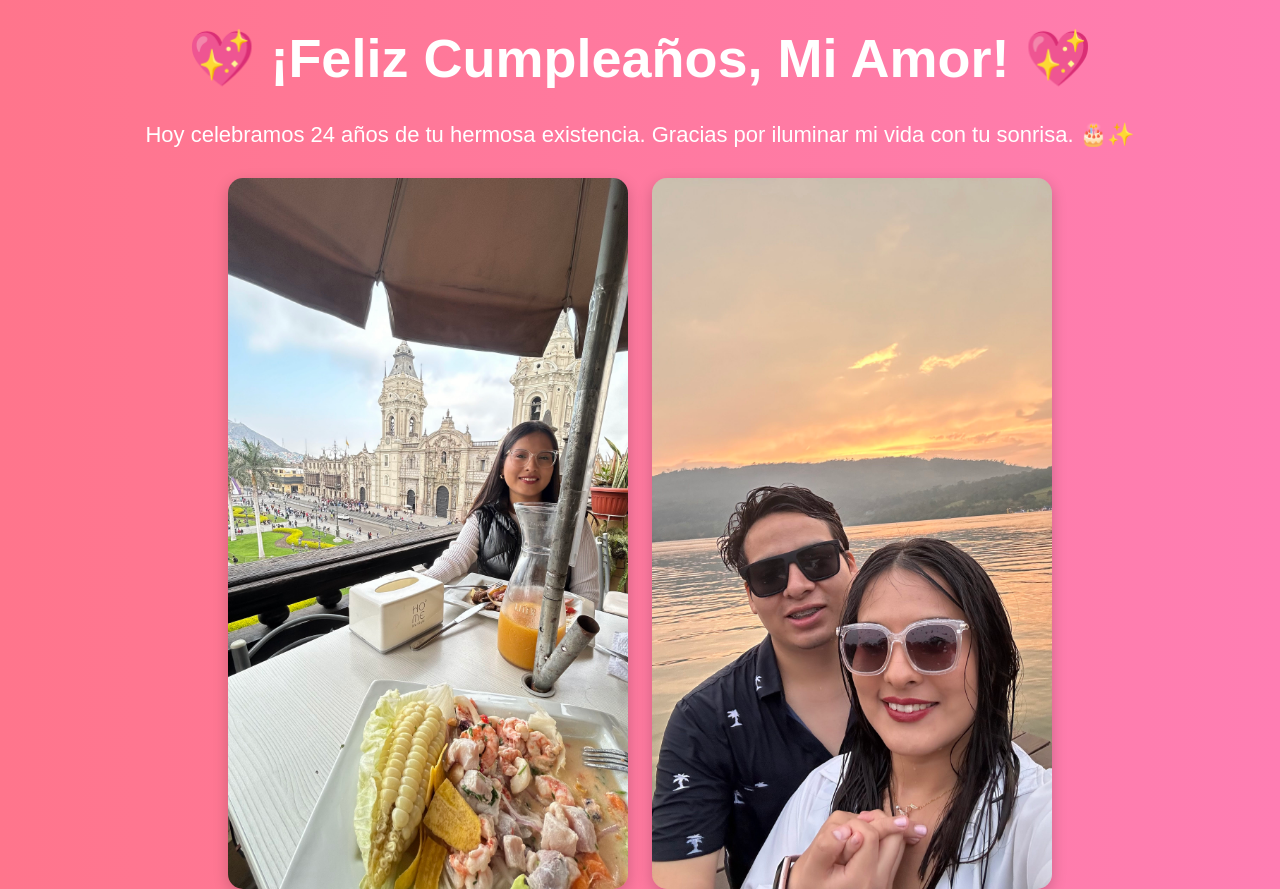
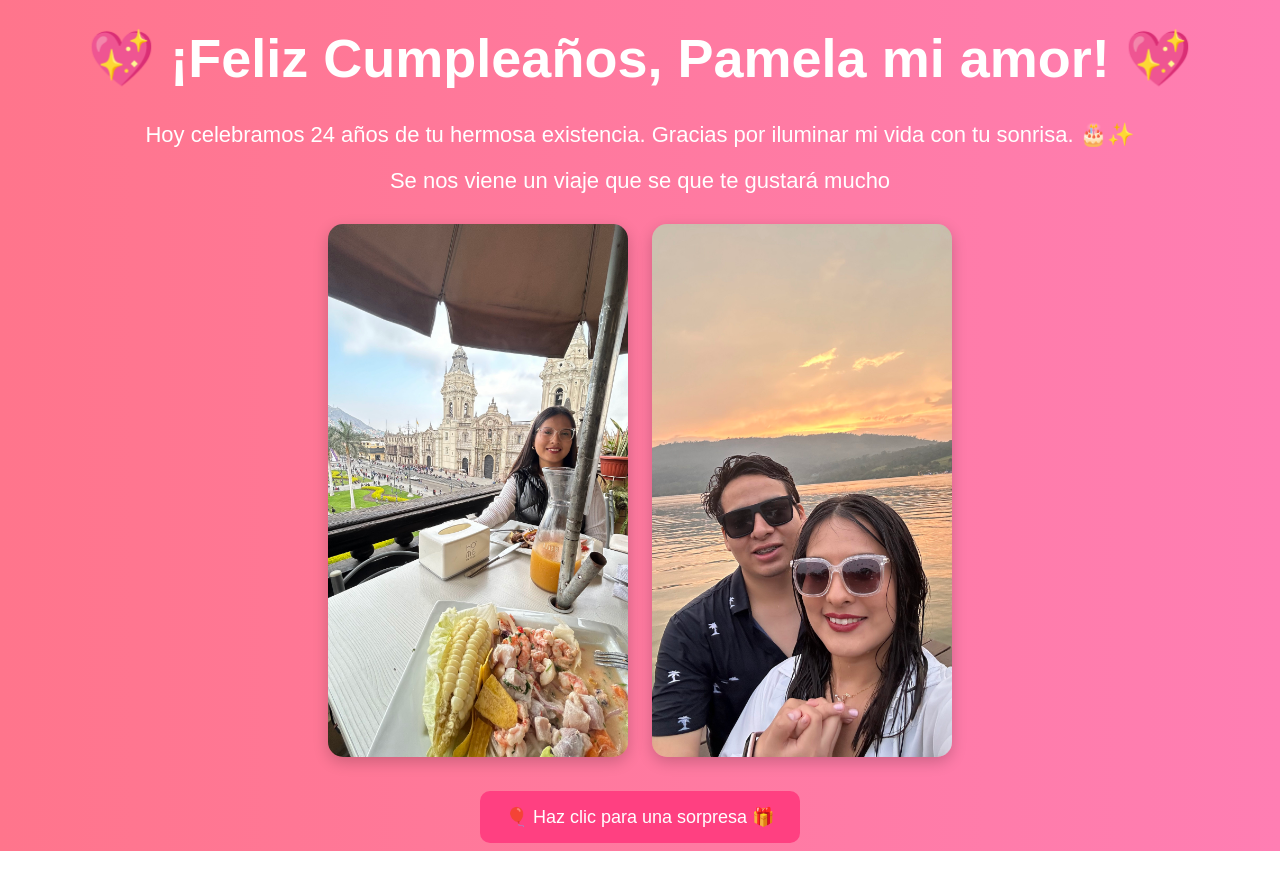
Before and after one commit to 11LuisQuispe11/WebDetalle, a plain HTML site: page index.html in a window 1280 px wide. Shown: the top 889 px of the page. After the commit the page ends 851 px from the top, so only its background shows below. Drawn offline with Linux system fonts and the light colour scheme.

Commit message:
Update index.html

```diff
--- a/index.html
+++ b/index.html
@@ -26,7 +26,7 @@
         }
         .foto {
             width: 80%;
-            max-width: 400px;
+            max-width: 300px;
             border-radius: 15px;
             box-shadow: 0 5px 15px rgba(0, 0, 0, 0.2);
             margin: 10px;
@@ -64,8 +64,9 @@
 </head>
 <body>
 
-    <h1>💖 ¡Feliz Cumpleaños, Mi Amor! 💖</h1>
+    <h1>💖 ¡Feliz Cumpleaños, Pamela mi amor! 💖</h1>
     <p>Hoy celebramos 24 años de tu hermosa existencia. Gracias por iluminar mi vida con tu sonrisa. 🎂✨</p>
+    <p>Se nos viene un viaje que se que te gustará mucho</p>
 
     <div class="container">
         <img src="https://github.com/11LuisQuispe11/WebDetalle/blob/main/FOTO1.jpg?raw=true" class="foto" alt="Foto 1">
```
